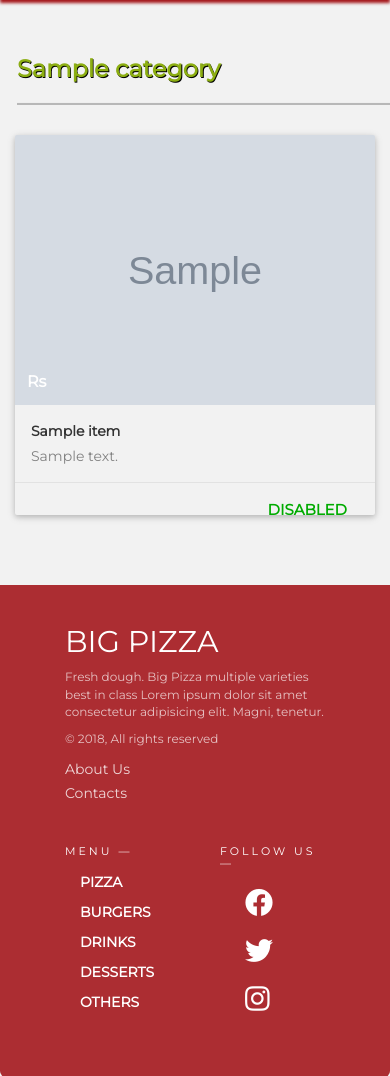
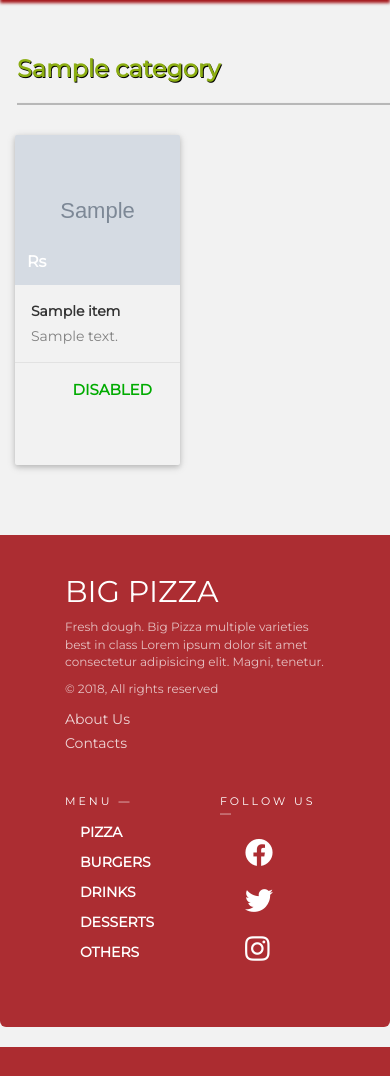
Before and after one commit to Shoaib0023/big-pizza-backend, a Django app: template templates/orders/menu.html in a window 390 px wide. Shown: the part 64-1140 px from the top of the page. After the commit the page ends 1111 px from the top, so only its background shows below. Run offline with Django 3.2, Linux system fonts and the light colour scheme; the template is opened without the code that fills it: most values are stand-ins (such as "Sample title", 1, 10 or a date in 2020); grey boxes marked "Sample" are stand-in pictures; some libraries are stand-ins or nearby versions.

Commit message:
menu changes

```diff
--- a/static/css/menu-style.css
+++ b/static/css/menu-style.css
@@ -85,15 +85,14 @@ nav li a {
 
 
 #menu-section {
-  /* padding: 10rem; */
   margin-top: 7rem;
   margin-bottom: 6rem;
 }
+
 .categories{
     color:rgb(140, 174, 18) ;
     font-weight: 600;
     text-shadow: 0.8px 0.9px black;
-
 }
 
 .menu-header {
@@ -106,12 +105,8 @@ nav li a {
     opacity: 0.5;
 }
 
-
 .card {
   box-shadow: 0 2px 5px 0 rgba(0, 0, 0, 0.16), 0 2px 10px 0 rgba(0, 0, 0, 0.12);
-  }
-
-  .card {
   margin-top: 10px;
   margin-bottom: 10px;;
   box-sizing: border-box;
@@ -124,7 +119,6 @@ nav li a {
   color: #fff;
   font-size: 16px;
   font-weight: 700;
-    /* text-transform: uppercase; */
 
 }
 
@@ -185,11 +179,9 @@ nav li a {
 }
 
 .card .card-action {
-    /* display: inline-block; */
   border-top: 1px solid rgba(160, 160, 160, 0.2);
   padding: 16px;
 }
-
 
 .card .card-action a {
   float: right;
--- a/templates/orders/menu.html
+++ b/templates/orders/menu.html
@@ -38,7 +38,7 @@
         <div class="row">
             {% for pizza in category.items.all %}
             <!-- <p>{{ pizza.image.url }}</p> -->
-            <div class="col-xs-12 col-sm-4 col-md-3 col-lg-3">
+            <div class="col-xs-6 col-sm-4 col-md-3 col-lg-3">
                 {% if pizza.sm_available or pizza.md_available or pizza.lg_available %}
                     <div class="card">
                         <div class="card-image">
```
Lines whose indentation alone changed are shown as unchanged.
